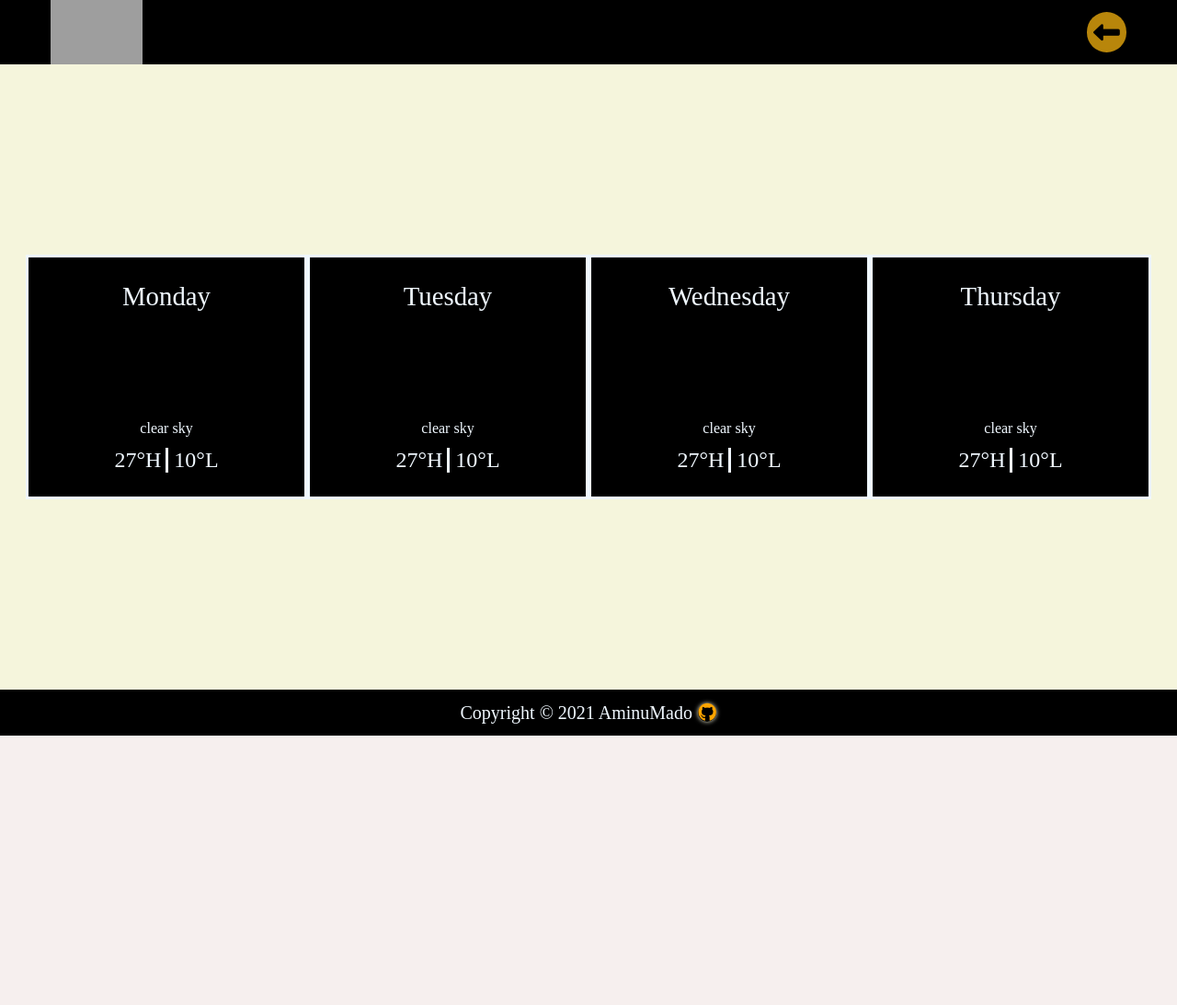
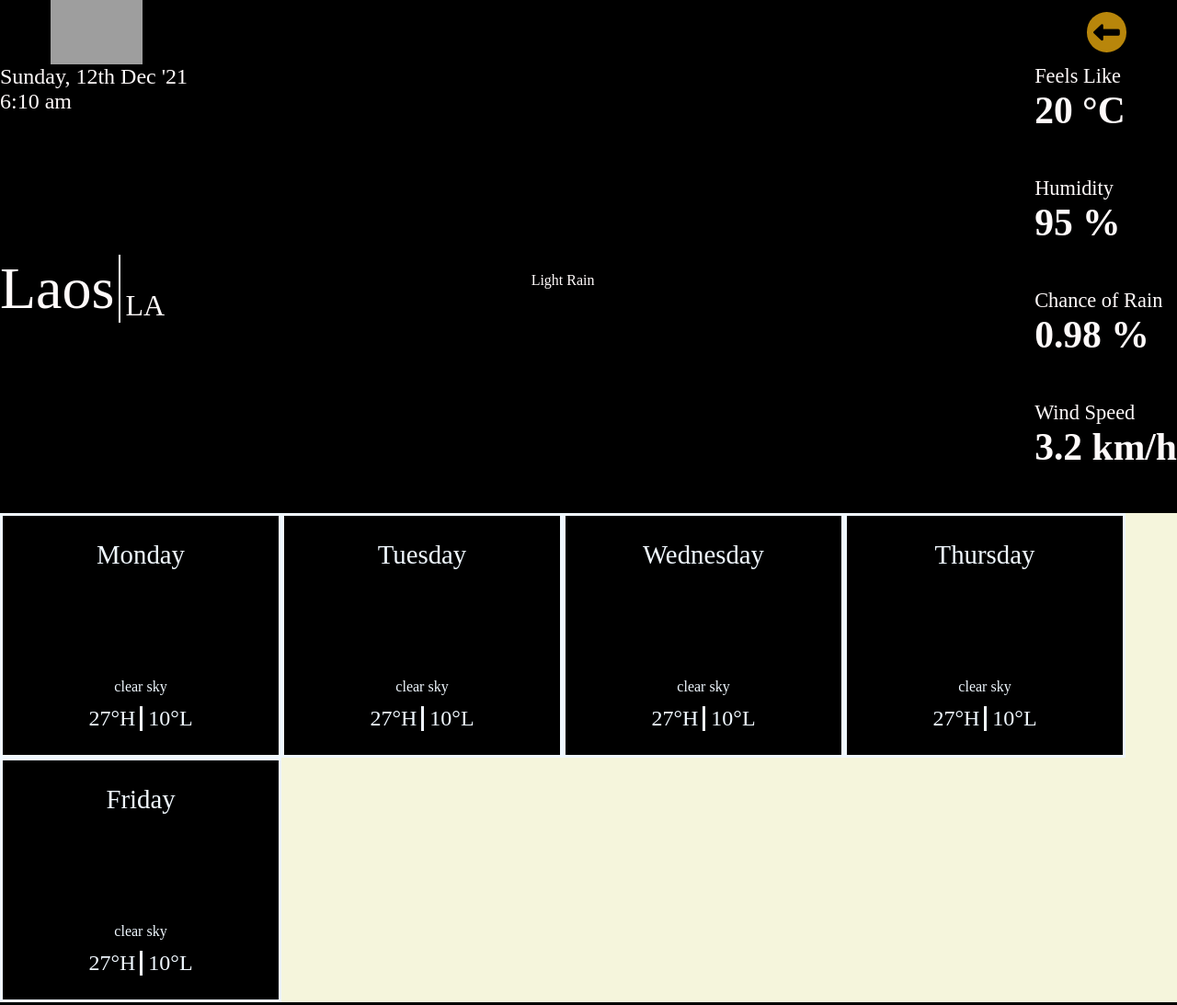
Before and after one commit to AminuMado/weather-app, a website built with webpack: page src/index.html in a window 1280 px wide. Shown: the top 1093 px of the page at 92% size. Before the commit the page ends 800 px from the top, so only its background shows below. Built offline with nearby package versions, Linux system fonts and the light colour scheme; no server answers; grey boxes are pictures that could not be loaded.

Commit message:
finished the weather template

```diff
--- a/src/index.html
+++ b/src/index.html
@@ -25,7 +25,7 @@
     </div>
     <div id="main" class="main">
       <div id="main-screen" class="main-screen">
-        <p>checkWeatherApp</p>
+        <h3>checkWeatherApp</h3>
         <div id="weather-form" class="weather-form">
           <div class="form-div">
             <input
@@ -43,6 +43,59 @@
         </div>
       </div>
       <div id="result-screen" class="result-screen">
+        <div id="current-weather-container" class="current-weather-container">
+          <div class="current-weather-date-container">
+            <p id="current-weather-date" class="current-weather-date">
+              Sunday, 12th Dec '21
+            </p>
+            <p id="current-weather-time" class="current-weather-time">
+              6:10 am
+            </p>
+          </div>
+          <div id="current-weather-location" class="current-weather-location">
+            <p id="current-weather-city" class="current-weather-city">Laos</p>
+            <p id="current-weather-country" class="current-weather-country">
+              LA
+            </p>
+          </div>
+          <div id="current-weather-gif" class="current-weather-gif">
+            <div id="current-weather-desc" class="current-weather-desc">
+              Light Rain
+            </div>
+          </div>
+          <div class="current-weather-details-container">
+            <div class="weather-details">
+              <div class="weather-details-icon"></div>
+              <div class="weather-details-info">
+                <div class="weather-details-label">Feels Like</div>
+                <div class="weather-details-data" id="feels-like">20 °C</div>
+              </div>
+            </div>
+            <div class="weather-details">
+              <div class="weather-details-icon"></div>
+              <div class="weather-details-info">
+                <div class="weather-details-label">Humidity</div>
+                <div class="weather-details-data" id="humidity">95 %</div>
+              </div>
+            </div>
+            <div class="weather-details">
+              <div class="weather-details-icon"></div>
+              <div class="weather-details-info">
+                <div class="weather-details-label">Chance of Rain</div>
+                <div class="weather-details-data" id="chance-of-rain">
+                  0.98 %
+                </div>
+              </div>
+            </div>
+            <div class="weather-details">
+              <div class="weather-details-icon"></div>
+              <div class="weather-details-info">
+                <div class="weather-details-label">Wind Speed</div>
+                <div class="weather-details-data" id="wind-speed">3.2 km/h</div>
+              </div>
+            </div>
+          </div>
+        </div>
         <div id="result-forecast" class="result-forecast">
           <div id="result-content" class="result-content">
             <div id="date" class="date">Monday</div>
@@ -100,6 +153,20 @@
               </div>
             </div>
           </div>
+          <div id="result-content" class="result-content">
+            <div id="date" class="date">Friday</div>
+            <div id="weather-gif" class="weather-gif">
+              <div id="result-weather-desc" class="result-weather-desc">
+                clear sky
+              </div>
+            </div>
+            <div id="result-summary">
+              <div class="summary-item">
+                <div id="result-H" class="result-H">27°H</div>
+                <div id="result-L" class="result-L">10°L</div>
+              </div>
+            </div>
+          </div>
         </div>
       </div>
     </div>
--- a/src/style.css
+++ b/src/style.css
@@ -70,7 +70,7 @@ body {
 .main-screen {
   display: none;
 }
-.main p {
+.main-h3 {
   font-size: 3em;
   margin-top: -1em;
   text-align: center;
@@ -128,6 +128,61 @@ body {
   display: flex;
   align-items: center;
 }
+.current-weather-container {
+  display: flex;
+  align-items: center;
+  justify-content: space-between;
+  background: black;
+  color: snow;
+  position: relative;
+}
+.current-weather-date-container {
+  position: absolute;
+  top: 0;
+  font-size: 1.5rem;
+}
+.current-weather-location {
+  display: flex;
+  gap: 5px;
+  font-size: 4rem;
+}
+.current-weather-country {
+  display: flex;
+  align-items: flex-end;
+  border-left: 2px solid white;
+  padding-left: 5px;
+  font-size: 2rem;
+}
+.current-weather-gif {
+  width: 40%;
+  min-width: 285px;
+  position: relative;
+  display: flex;
+  align-items: center;
+  justify-content: center;
+}
+.current-weather-desc {
+  position: absolute;
+  bottom: 20%;
+  text-align: center;
+}
+
+.weather-details {
+  margin-bottom: 3rem;
+  display: flex;
+  align-items: center;
+}
+.weather-details-icon {
+  width: 4rem;
+  margin-right: 1rem;
+}
+.weather-details-label {
+  font-size: 1.4rem;
+}
+.weather-details-data {
+  font-size: 2.6rem;
+  font-weight: 600;
+}
 .result-forecast {
   display: flex;
   flex-wrap: wrap;
```
